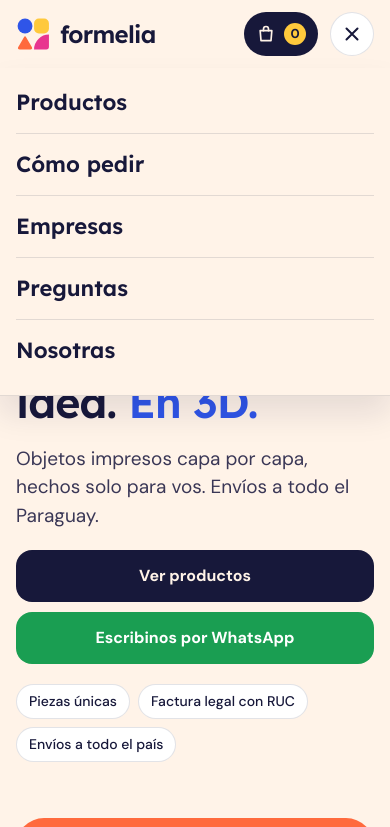
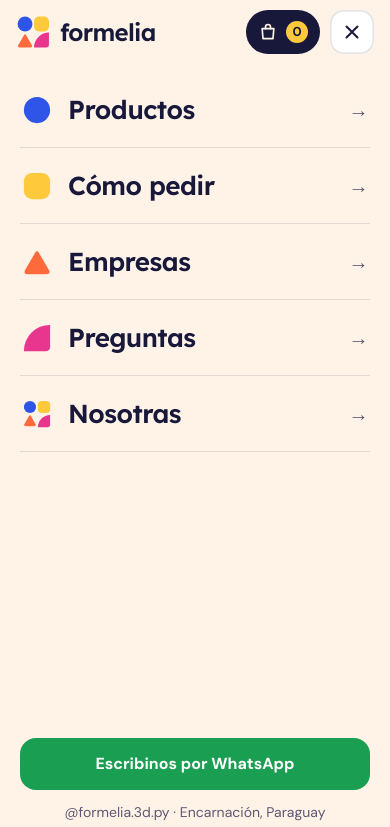
Before and after one commit to fernandoarantesjr/formelia, a plain HTML site: page index.html in a window 390 px wide. Both pictures are taken after a click on the button "Abrir menú". Shown: the top 827 px of the page. Drawn offline with Linux system fonts and the light colour scheme.

Commit message:
Navbar: menú de celular a pantalla completa y header alineado
Co-Authored-By: Claude Opus 5.5 <noreply@anthropic.com>
Claude-Session: https://claude.ai/code/session_01SpcNfUd5NviDxTSCXSez3a

```diff
--- a/index.html
+++ b/index.html
@@ -36,7 +36,8 @@ button { font: inherit; color: inherit; cursor: pointer }
 .eyebrow { font-size: 13px; font-weight: 700; letter-spacing: .14em; text-transform: uppercase; color: var(--muted) }
 
 /* header */
-.top { position: sticky; top: env(safe-area-inset-top, 0px); z-index: 20; background: var(--cream); display: flex; align-items: center; justify-content: space-between; gap: 12px; padding-block: 12px; border-bottom: 1px solid var(--line); margin-inline: calc(-1 * max(16px, env(safe-area-inset-left, 0px))); padding-inline: max(16px, env(safe-area-inset-left, 0px)) }
+.top { position: sticky; top: env(safe-area-inset-top, 0px); z-index: 20; background: color-mix(in srgb, var(--cream) 92%, transparent); -webkit-backdrop-filter: saturate(1.4) blur(12px); backdrop-filter: saturate(1.4) blur(12px); border-bottom: 1px solid var(--line); margin-inline: calc(-1 * max(16px, env(safe-area-inset-left, 0px))); padding-left: max(16px, env(safe-area-inset-left, 0px)); padding-right: max(16px, env(safe-area-inset-right, 0px)) }
+.top-in { max-width: 1200px; margin: 0 auto; height: 64px; display: flex; align-items: center; gap: 10px }
 .brand { display: flex; align-items: center; gap: 10px; text-decoration: none; color: var(--ink) }
 .brand b { font-family: var(--display); font-weight: 600; font-size: 24px; letter-spacing: -0.03em }
 .bag-btn { position: relative; display: flex; align-items: center; gap: 8px; background: var(--ink); color: var(--cream); border: 0; border-radius: 999px; padding: 10px 16px; font-weight: 700; min-height: 44px }
@@ -78,15 +79,19 @@ button { font: inherit; color: inherit; cursor: pointer }
 .about-text .cta { margin-top: 8px }
 
 /* mobile menu */
-.menu-btn { width: 44px; height: 44px; flex: none; border-radius: 50%; border: 1.5px solid var(--line); background: var(--paper); color: var(--ink); display: grid; place-items: center; padding: 0 }
+.menu-btn { width: 44px; height: 44px; flex: none; border-radius: 14px; border: 0; background: var(--paper); box-shadow: inset 0 0 0 1.5px var(--line); color: var(--ink); display: grid; place-items: center; padding: 0 }
 .menu-btn .i-close { display: none }
 .menu-btn[aria-expanded="true"] .i-open { display: none }
 .menu-btn[aria-expanded="true"] .i-close { display: block }
 @keyframes menu { from { transform: translateY(-8px); opacity: 0 } }
+.nav .ni, .nav-foot { display: none }
+body.menu-open { overflow: hidden }
 @media (max-width: 899px) {
-  .nav.open { display: flex; flex-direction: column; position: absolute; left: 0; right: 0; top: 100%; background: var(--cream); border-bottom: 1px solid var(--line); box-shadow: 0 18px 30px rgba(23,24,58,.10); padding: 4px max(16px, env(safe-area-inset-right, 0px)) 14px max(16px, env(safe-area-inset-left, 0px)); animation: menu .2s ease }
-  .nav.open a { color: var(--ink); text-decoration: none; font-family: var(--display); font-weight: 600; font-size: 22px; padding: 14px 0; border-bottom: 1px solid var(--line) }
-  .nav.open a:last-child { border-bottom: 0 }
+  .nav.open { display: flex; flex-direction: column; position: absolute; left: 0; right: 0; top: 100%; height: calc(100dvh - 65px - env(safe-area-inset-top, 0px)); overflow: auto; background: var(--cream); padding: 8px max(20px, env(safe-area-inset-right, 0px)) calc(20px + env(safe-area-inset-bottom, 0px)) max(20px, env(safe-area-inset-left, 0px)); animation: menu .22s ease }
+  .nav.open > a { display: flex; align-items: center; gap: 16px; color: var(--ink); text-decoration: none; font-family: var(--display); font-weight: 600; font-size: 26px; letter-spacing: -0.02em; padding: 18px 2px; border-bottom: 1px solid var(--line); animation: menu .35s ease both; animation-delay: calc(var(--i) * 45ms) }
+  .nav.open > a::after { content: "\2192"; margin-left: auto; font-size: 20px; color: var(--muted) }
+  .nav.open .ni { display: block; width: 30px; height: 30px; flex: none }
+  .nav.open .nav-foot { display: grid; gap: 12px; margin-top: auto; padding-top: 28px; text-align: center; color: var(--muted); font-size: 14px }
 }
 @media (min-width: 900px) { .menu-btn { display: none } }
 
@@ -263,10 +268,10 @@ input[type=text] { font: inherit; font-size: 18px; padding: 12px 14px; border-ra
 .nav { display: none }
 section[id] { scroll-margin-top: 90px }
 @media (min-width: 900px) {
-  .top { padding-block: 16px }
-  .nav { display: flex; gap: 28px; font-weight: 600; font-size: 15px }
-  .nav a { color: var(--ink); text-decoration: none; padding: 10px 0 }
-  .nav a:hover { color: var(--cobalto) }
+  .top-in { height: 76px; gap: 16px }
+  .nav { display: flex; gap: 2px; font-weight: 600; font-size: 15px }
+  .nav a { color: var(--ink); text-decoration: none; padding: 10px 14px; border-radius: 999px; transition: background .15s ease }
+  .nav a:hover { background: var(--paper) }
   .wrap { max-width: 1200px; gap: 96px }
   .note { text-align: left }
   .hero { padding-top: 40px; gap: 48px }
@@ -318,13 +323,15 @@ section[id] { scroll-margin-top: 90px }
 <body>
 
 <header class="top">
+ <div class="top-in">
   <a class="brand" href="#inicio" aria-label="Formelia, inicio">
     <svg width="34" height="34" viewBox="0 0 128 128" aria-hidden="true"><circle cx="34" cy="34" r="28" fill="#2F55E8"/><rect x="68" y="6" width="56" height="56" rx="18" fill="#FFC93C"/><path d="M30 76 Q34 69 38 76 L60 114 Q63 122 54 122 L14 122 Q5 122 8 114 Z" fill="#FF6A3D"/><path d="M68 122 A56 56 0 0 1 124 66 L124 112 Q124 122 114 122 Z" fill="#E8368F"/></svg>
     <b>formelia</b>
   </a>
-  <nav class="nav" id="siteNav" aria-label="Secciones"><a href="#catalogo">Productos</a><a href="#como">Cómo pedir</a><a href="#empresas">Empresas</a><a href="#preguntas">Preguntas</a><a href="#nosotras">Nosotras</a></nav>
+  <nav class="nav" id="siteNav" aria-label="Secciones"><a href="#catalogo" style="--i:0"><svg class="ni" viewBox="0 0 64 64" aria-hidden="true"><circle cx="32" cy="32" r="28" fill="#2F55E8"/></svg>Productos</a><a href="#como" style="--i:1"><svg class="ni" viewBox="0 0 64 64" aria-hidden="true"><rect x="4" y="4" width="56" height="56" rx="18" fill="#FFC93C"/></svg>Cómo pedir</a><a href="#empresas" style="--i:2"><svg class="ni" viewBox="0 0 64 64" aria-hidden="true"><path d="M28 12 Q32 5 36 12 L58 50 Q61 58 52 58 L12 58 Q3 58 6 50 Z" fill="#FF6A3D"/></svg>Empresas</a><a href="#preguntas" style="--i:3"><svg class="ni" viewBox="0 0 64 64" aria-hidden="true"><path d="M4 60 A56 56 0 0 1 60 4 L60 50 Q60 60 50 60 Z" fill="#E8368F"/></svg>Preguntas</a><a href="#nosotras" style="--i:4"><svg class="ni" viewBox="0 0 64 64" aria-hidden="true"><circle cx="17" cy="17" r="13" fill="#2F55E8"/><rect x="34" y="4" width="26" height="26" rx="8" fill="#FFC93C"/><path d="M15 36 Q17 33 19 36 L29 54 Q30 58 26 58 L8 58 Q4 58 5 54 Z" fill="#FF6A3D"/><path d="M34 60 A26 26 0 0 1 60 34 L60 55 Q60 60 55 60 Z" fill="#E8368F"/></svg>Nosotras</a><div class="nav-foot"><a class="btn btn-wa btn-wide" id="navWa" href="https://wa.me/595975113793" target="_blank" rel="noopener">Escribinos por WhatsApp</a><p>@formelia.3d.py · Encarnación, Paraguay</p></div></nav>
   <button class="bag-btn" id="bagBtn" type="button" aria-label="Abrir tu pedido"><svg class="bag-ic" width="20" height="20" viewBox="0 0 24 24" fill="none" stroke="currentColor" stroke-width="2" stroke-linecap="round" stroke-linejoin="round" aria-hidden="true"><path d="M5 8h14l-1 12H6L5 8Z"/><path d="M9 8V6a3 3 0 0 1 6 0v2"/></svg><span class="bag-l">Tu pedido</span> <span class="n" id="bagN">0</span></button>
   <button class="menu-btn" id="menuBtn" type="button" aria-label="Abrir menú" aria-expanded="false" aria-controls="siteNav"><svg class="i-open" width="22" height="22" viewBox="0 0 24 24" fill="none" stroke="currentColor" stroke-width="2.2" stroke-linecap="round" aria-hidden="true"><path d="M4 7h16M4 12h16M4 17h10"/></svg><svg class="i-close" width="22" height="22" viewBox="0 0 24 24" fill="none" stroke="currentColor" stroke-width="2.2" stroke-linecap="round" aria-hidden="true"><path d="M6 6l12 12M18 6L6 18"/></svg></button>
+ </div>
 </header>
 
 <main class="wrap" id="inicio">
@@ -922,6 +929,7 @@ window.F3D = (function () {
   var menuBtn = document.getElementById('menuBtn'), navEl = document.getElementById('siteNav');
   function setMenu(on) {
     navEl.classList.toggle('open', on);
+    document.body.classList.toggle('menu-open', on);
     menuBtn.setAttribute('aria-expanded', on ? 'true' : 'false');
     menuBtn.setAttribute('aria-label', on ? 'Cerrar menú' : 'Abrir menú');
   }
```
